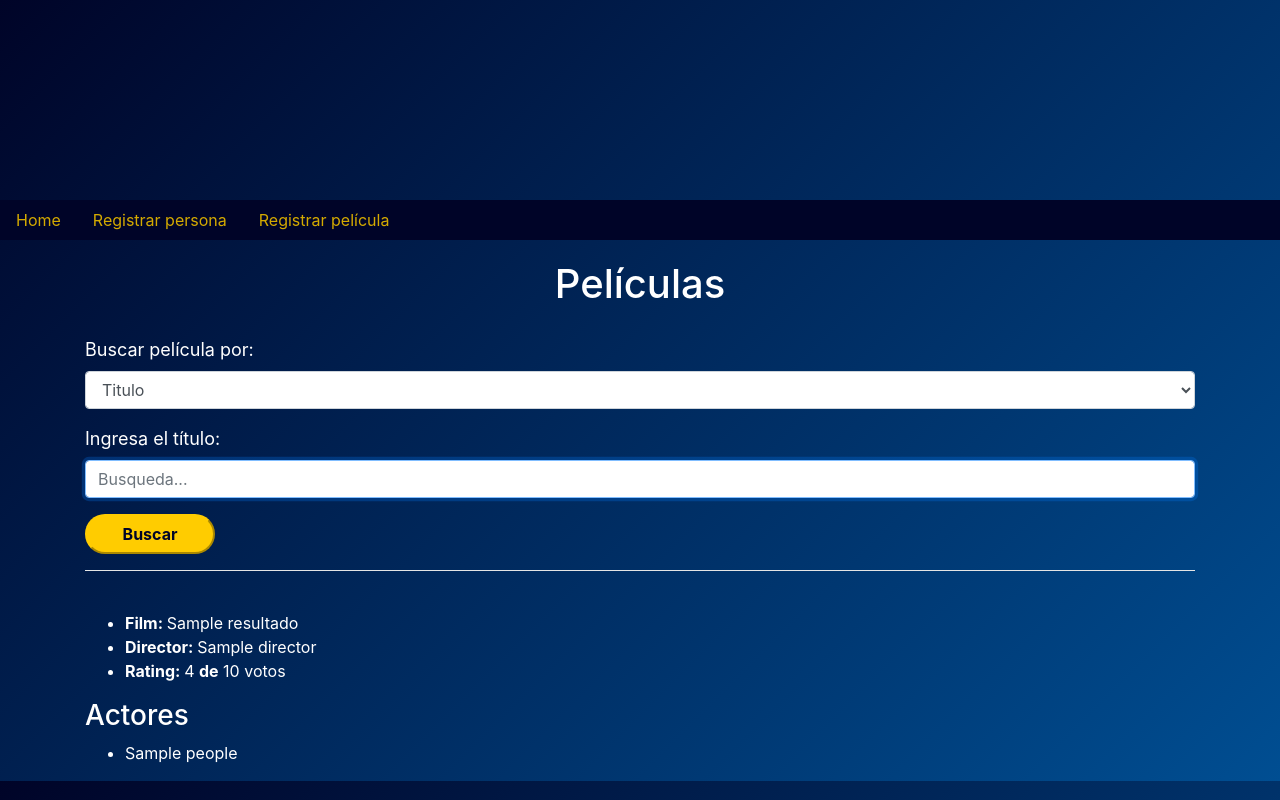
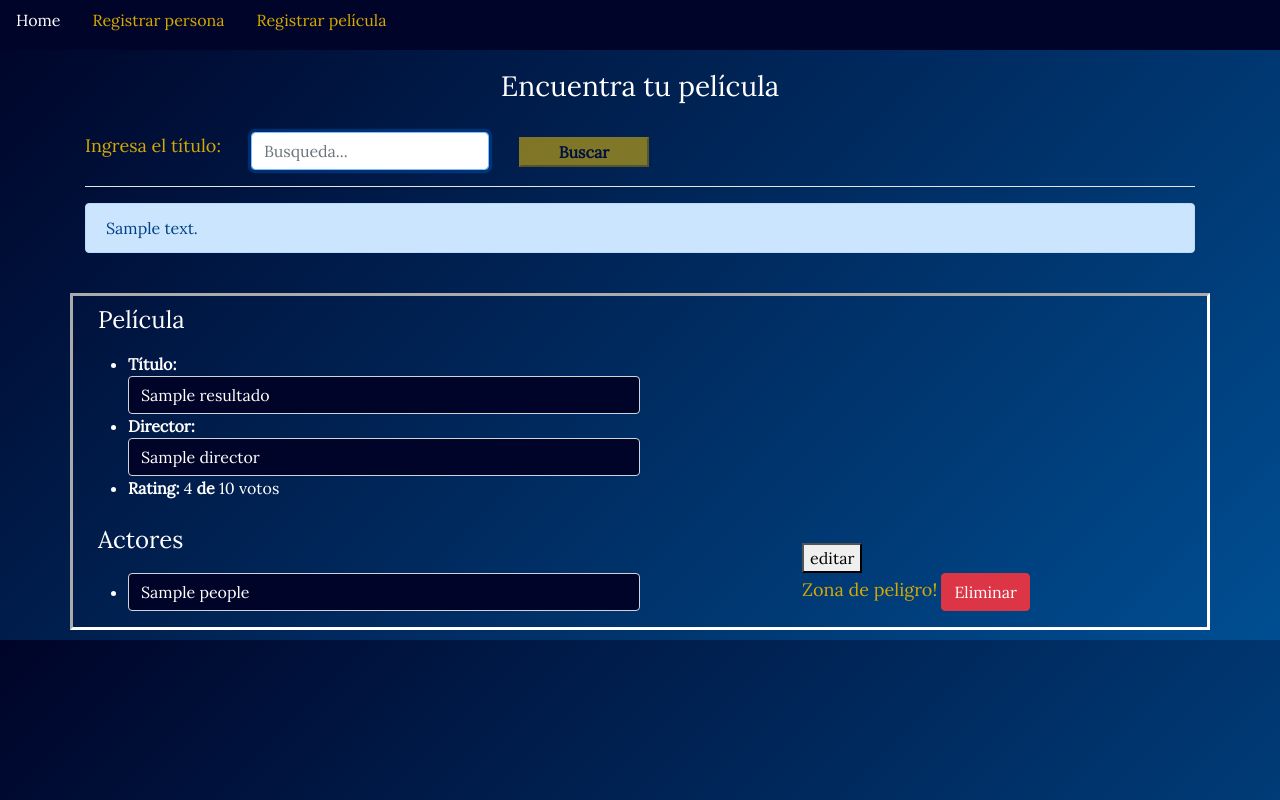
Before and after one commit to NoeReyesG/T-i, a Django app: template pelistresi/peliculas/templates/peliculas/index.html in a window 1280 px wide. Run offline with Django 4.2, Linux system fonts and the light colour scheme; tables that the repository leaves empty hold one stand-in row (values such as "Sample post"); the template is opened without the code that fills it: values that come from a table or form of the project are taken from there, most other values are stand-ins (such as "Sample title", 1, 10 or a date in 2020); some libraries are stand-ins or nearby versions.

Commit message:
se implementa eliminar actores, editar nombre y director, campo buscar actores

```diff
--- a/pelistresi/peliculas/static/peliculas/index.js
+++ b/pelistresi/peliculas/static/peliculas/index.js
@@ -1,46 +1,85 @@
 
 document.addEventListener('DOMContentLoaded', function(){
-    const selectpor = document.querySelector('#buscarpor');
-    const labelbuscar = document.querySelector('#buscarl');
+
+    // Habilitar boton de busqueda cuando se ha escrito en el input
     const inputfield = document.querySelector("#buscar");
+    const search = document.querySelector('#buttonsearch');
+    inputfield.addEventListener('keyup', ()=>{
+        let value = inputfield.value.trim();
 
+        if (value.length != 0){
+            search.disabled = false;
+            search.style.opacity ='1';
+        }
+        else{
+            search.disabled = true;
+            search.style.opacity = '0.5';
+        }
+    })
+
+    // Pedir confirmación antes de eliminar una película
+    if (document.querySelector('#eliminarf')){
+        let eliminar = document.querySelector('#eliminarf');
+        eliminar.addEventListener('submit', function(e){
+            e.preventDefault();
+            console.log("que falla?");
+            if (confirm("¿Seguro que deseas eliminar el film?")==true){
+                eliminar.submit();
+            }
+        });
+    }
+
+    // Volver los campos editables
+    if (document.querySelector('.editar')){
+        let editar = document.querySelector('.editar');
+        editar.addEventListener('click', () =>{
+            let id_movie = "movie"+editar.dataset.id;
+            const campos = [];
+            document.querySelectorAll(`#${id_movie} input[type=text]`).forEach(input => {
+                input.readOnly=false;
+                input.style.backgroundColor = 'white';
+                input.style.color ='black';
+            })
+            const form_edit_movie = document.querySelector(`#${id_movie}`);
+            document.querySelector(`#${id_movie} input[type=submit]`).style.display='block';
+            let id_actors = "actors"+editar.dataset.id;
+            //habilitar todos los campos de los actores
+            document.querySelectorAll(`#${id_actors} input[type=text]`).forEach(input => {
+                //input.readOnly=false;
+                input.style.backgroundColor = 'white';
+                input.style.color ='black';
+            })
+            //mostrar boton para eliminar actores de pelicula
+            document.querySelectorAll(`#${id_actors} input[type=submit]`).forEach(input => {
+                input.style.display='inline';
+            })
+            // event listener para actualizar datos
+            form_edit_movie.addEventListener('submit', function(e){
+                e.preventDefault();
+                //volver editable los campos de director y título y guardas los valores
+                document.querySelectorAll(`#${id_movie} input[type=text]`).forEach(input => {
+                    input.readOnly=true;
+                    input.style.backgroundColor = '#000428';
+                    input.style.color ='white';
+                    campos.push(input.value);
+                })
+                // Actualizar los valores
+                fetch(`/update/${editar.dataset.id}`,{
+                    method: 'PUT',
+                    body: JSON.stringify({
+                        title:campos[0],
+                        director: campos[1]
+                    })
+                })
+
+            })
+        })
+    }
     /*fetch(`/buscar/titulo`)
             .then(response => response.json())
             .then(titulos => {
                 console.log(titulos);
                 /*
-                inputfield.addEventListener('keyup', ()=>{
-                    titulos.forEach(titulo =>{
-                     if (titulo.toLowerCase().startsWith(inputfield.ariaValueMax.toLocaleLowerCase()) && inputfield.value !=""){
-                        let listitem = document.createElement("li");
-                        listitem.classList.add("list-items");
-                        listitem.style.cursor = "pointer";
-
-                     }
-                    })
                 })
             }) */
-    /*Cambiamos la etiqueta del campo de busqueda de acuerdo a si se seleccionó
-    busqueda por película, actor o director*/
-    selectpor.addEventListener('change', function(){
-        if (selectpor.value == '0'){
-            labelbuscar.innerHTML = "Ingresa el título";
-
-        }
-        if (selectpor.value == '1'){
-            labelbuscar.innerHTML = "Ingresa el nombre de la actriz/actor";
-           /* fetch(`/buscar/titulo`)
-            .then(response => response.json())
-            .then(titulos => {
-                titulos.forEach(titulo =>{
-                console.log(titulo);
-                })
-            })*/
-        }
-        if (selectpor.value == '2'){
-            labelbuscar.innerHTML = "Ingresa el nombre del director(a)";
-        }
-    })
-
-
 })
--- a/pelistresi/peliculas/static/peliculas/styles.css
+++ b/pelistresi/peliculas/static/peliculas/styles.css
@@ -1,13 +1,24 @@
 body{
     background: linear-gradient(135deg, #000428, #004e92);
+    font-family: "Lora", sans-serif;
 }
 h1{
+    padding: 10px;
+    text-align: center;
+    color:#d4aa00;
+}
+h3{
     padding: 20px;
+    color:white;
     text-align: center;
+}
+h4{
+    padding: 10px;
     color:white;
 }
+
 label{
-    color: white;
+    color: #d4aa00;
     font-size: large;
 }
 
@@ -15,31 +26,75 @@ ul li {
     color:white;
 }
 
-h3{
+h2{
     color: white;
 }
 
 a{
     color:#d4aa00;
 }
+a:hover{
+    color:white;
+}
 .header{
-    height: 200px;
+    height: 70px;
+    background-color: white;
 }
 nav{
     background-color: #000428;
+    height: 50px;
 }
 
 
 .button{
+    margin-top: 5px;
     background-color:#ffcc00;
     border-color: #ffcc00;
-    border-radius: 20px;
     color:#000428;
     font-weight: 700;
-    height: 40px;
+    height: 30px;
     width: 130px;
+    opacity: 1;
 }
 .button:hover{
     background-color:#d4aa00;
     border-color: #ffcc00;
 }
+.grid{
+    display: grid;
+    grid-template-columns: 1fr 1fr;
+    border-color: white;
+    border-style: inset;
+    margin-bottom: 10px;
+}
+.acciones{
+    place-self: end center;
+}
+
+.eliminaractor{
+    margin-top: 5px;
+    margin-bottom: 15px;
+    background-color: #dc3545;
+    border-color:  #dc3545;
+    color:white;
+    font-weight: 700;
+    height: 20px;
+    width: 65px;
+    opacity: 1;
+    display:none;
+    font-size: x-small;
+}
+
+.derecha{
+    display: flex;
+    justify-content: flex-end;
+}
+
+hr{
+    background-color: white;
+}
+
+.buscaractor{
+    margin-bottom: 10px;
+    display:none;
+}
--- a/pelistresi/peliculas/templates/peliculas/index.html
+++ b/pelistresi/peliculas/templates/peliculas/index.html
@@ -1,36 +1,45 @@
 {% extends "peliculas/layout.html" %}
 {% load static %}
 
+{% block content %}
+    <h1>Películas</h1>
+{% endblock content %}
+
 {% block body %}
-<h1>Películas</h1>
+    <h3>Encuentra tu película</h3>
     <section class="container">
-        <form action="{% url 'index'%}" method="post">
+        <form class="row g-3" action="{% url 'index'%}" method="post">
             <!--Esto es para evitar el cross site request forgery-->
             {% csrf_token %}
-            <div class="form-group">
-                <label for="buscarpor" id="buscarporl">Buscar película por:</label>
-                <select class="form-control" id="buscarpor" name="buscarpor">
-                    <option value="0" selected="selected">Titulo</option>
-                    <option value="1">Actor</option>
-                    <option value="2">Director</option>
-                </select>
+            <div class="col-auto">
+                <label for="buscar" id="buscarl">Ingresa el título:</label>
             </div>
-            <div class="form-group">
-                <label for="buscar" id="buscarl">Ingresa el título:</label>
+            <div class="col-auto">
                 <input autofocus class="form-control" type="text" name="buscar" id="buscar" placeholder="Busqueda...">
             </div>
-            <input class="button" type="submit" value="Buscar">
+            <div class="col-auto">
+                <input class="button" id="buttonsearch" disabled="true" type="submit" value="Buscar" style="opacity:0.5">
+            </div>
         </form>
-        <hr style="background-color:white">
+        <hr>
+        <!--Alerta al eliminar un registro-->
+        {% if message1 %}
+            <div class="alert alert-primary" role="alert">{{message1}}</div>
+        {% endif %}
     </section>
+
     <br>
 
-    <section class="container">
     <!--Si el resultado de una busqueda fue exitoso-->
     {% if resultado %}
+    <section class="grid container">
+        <section>
+            <h4>Película</h4>
+            <!--Para dar un único id a la forma de cada pelicula usaremos el id identificador de la pelicula-->
+            <form action="#" id="movie{{resultado.id}}">
                 <ul>
-            <li><b>Film: </b>{{ resultado.titulo }}</li>
-            <li><b>Director: </b>{{ resultado.director }}</li>
+                    <li><b>Título: </b><input style="background-color:#000428; color: white;" class="form-control black" type="text" readonly="readonly" value="{{ resultado.titulo }}"></li>
+                    <li><b>Director: </b><input style="background-color:#000428; color: white;" readonly="readonly" type="text" class="form-control black" value="{{ resultado.director }}"></li>
                     <!--Si la pelicula tiene calificación-->
                     {%if resultado.rating %}
                         <li><b>Rating: </b>{{ resultado.rating }} <b>de</b> {{resultado.votos}} votos</li>
@@ -38,18 +47,52 @@
                         <li><b>Rating: </b> En espera...</li>
                     {% endif %}
                 </ul>
-        <h3>Actores</h3>
-            <ul>
+                <div class="derecha">
+                <input class="btn btn-danger" type="submit" value="Guardar cambios" style="display:none">
+                </div>
+            </form>
+            <h4>Actores</h4>
+                <!--forma para buscar actores y agregarlos a la pelicula-->
+                <div class="buscaractor">
+                <form class="row g-3" action="#">
+                    <div class="col-auto">
+                        <label for="buscaractor">Buscar actor</label>
+                    </div>
+                    <div class="col-auto">
+                        <input type="text" class="form-control" name="buscaractor">
+                    </div>
+                    <div class="col-auto">
+                        <input type="submit" class="button" value="Buscar">
+                    </div>
+                </form>
+                <hr>
+                </div>
+
+                <ul id="actors{{resultado.id}}">
                 {% for actor in actores %}
-                <li>{{ actor.person.name }}</li>
+                    <form  action="{% url 'eliminar_star' actor.person.id resultado.id %}">
+                    <li><input type="text" class="form-control" readonly="readonly" value="{{ actor.person.name }}" style="background-color:#000428; color: white;"></li>
+                    <input class="eliminaractor" data-id={{actor.person.id}} type="submit" style="display:none" value="&#10005; eliminar">
+                    </form>
                 {% endfor %}
                 </ul>
+        </section>
+        <section class="acciones">
+            <button class="editar" data-id="{{resultado.id}}">editar</button>
+            <!--Pasamos el id de la pelicula a eliminar-->
+            <form id="eliminarf" action="{% url 'eliminar' resultado.id %}" method="post">
+                {% csrf_token %}
+                <div class="form-group">
+                    <label for="eliminar">Zona de peligro!</label>
+                    <input name="eliminar" class="eliminar btn btn-danger" type="submit" value="Eliminar">
+                </div>
+            </form>
+        </section>
+    </section>
      <!--Si el resultado de la busqueda no fue exitoso-->
     {% else %}
-            <h3>Sin resultados</h3>
+        <h3>{{message}}</h3>
     {% endif %}
-    </section>
-
 {% endblock %}
 
 {% block script %}
--- a/pelistresi/peliculas/templates/peliculas/layout.html
+++ b/pelistresi/peliculas/templates/peliculas/layout.html
@@ -21,7 +21,7 @@
 
 <body>
 
-    <div class="header">{% block content %}{% endblock content %}</div>
+   <!-- <div class="header">{% block content %}{% endblock content %}</div>-->
     <nav>
         <ul class="nav">
             <li class="nav-item">
--- a/pelistresi/peliculas/templates/peliculas/registrar_pelicula.html
+++ b/pelistresi/peliculas/templates/peliculas/registrar_pelicula.html
@@ -19,7 +19,7 @@
                 <label for="director">Director</label>
                 <input class="form-control" type="text" name="director" placeholder="nombre del director">
             </div>
-            <input class="btn btn-primary" type="submit" value="Guardar">
+            <input class="button" type="submit" value="Guardar">
         </form>
     </section>
 
--- a/pelistresi/peliculas/templates/peliculas/registrar_persona.html
+++ b/pelistresi/peliculas/templates/peliculas/registrar_persona.html
@@ -16,7 +16,7 @@
                 <label for="year">Año de nacimiento</label>
                 <input class="form-control" type="number" name="year" min = "1750" max="2023" placeholder="formato: YYYY" required>
             </div>
-            <input class="btn btn-primary" type="submit" value="Guardar">
+            <input class="button" type="submit" value="Guardar" style="opacity:1">
         </form>
     </section>
 
--- a/pelistresi/peliculas/urls.py
+++ b/pelistresi/peliculas/urls.py
@@ -1,11 +1,15 @@
 from django.urls import path
 from . import views
 
+# Rutas creadas para la aplicación.
 urlpatterns = [
     path("", views.index, name="index"),
     path("registrarpelicula", views.registrar_pelicula, name="registrarpelicula"),
     path("registrarpersona", views.registrar_persona, name="registrarpersona"),
 
     #api
-    path("buscar/<str:busquedapor>", views.buscar, name="buscar")
+    path("buscar/<str:busquedapor>", views.buscar, name="buscar"),
+    path("eliminar/<int:movie_id>", views.eliminar, name="eliminar"),
+    path("eliminar_star/<int:person_id>/<int:movie_id>", views.eliminar_star, name="eliminar_star"),
+    path("update/<int:movie_id>", views.update, name="update")
 ]
```
Also changed, not shown: pelistresi/peliculas/views.py (+98 -31 lines). Lines whose indentation alone changed are shown as unchanged.
